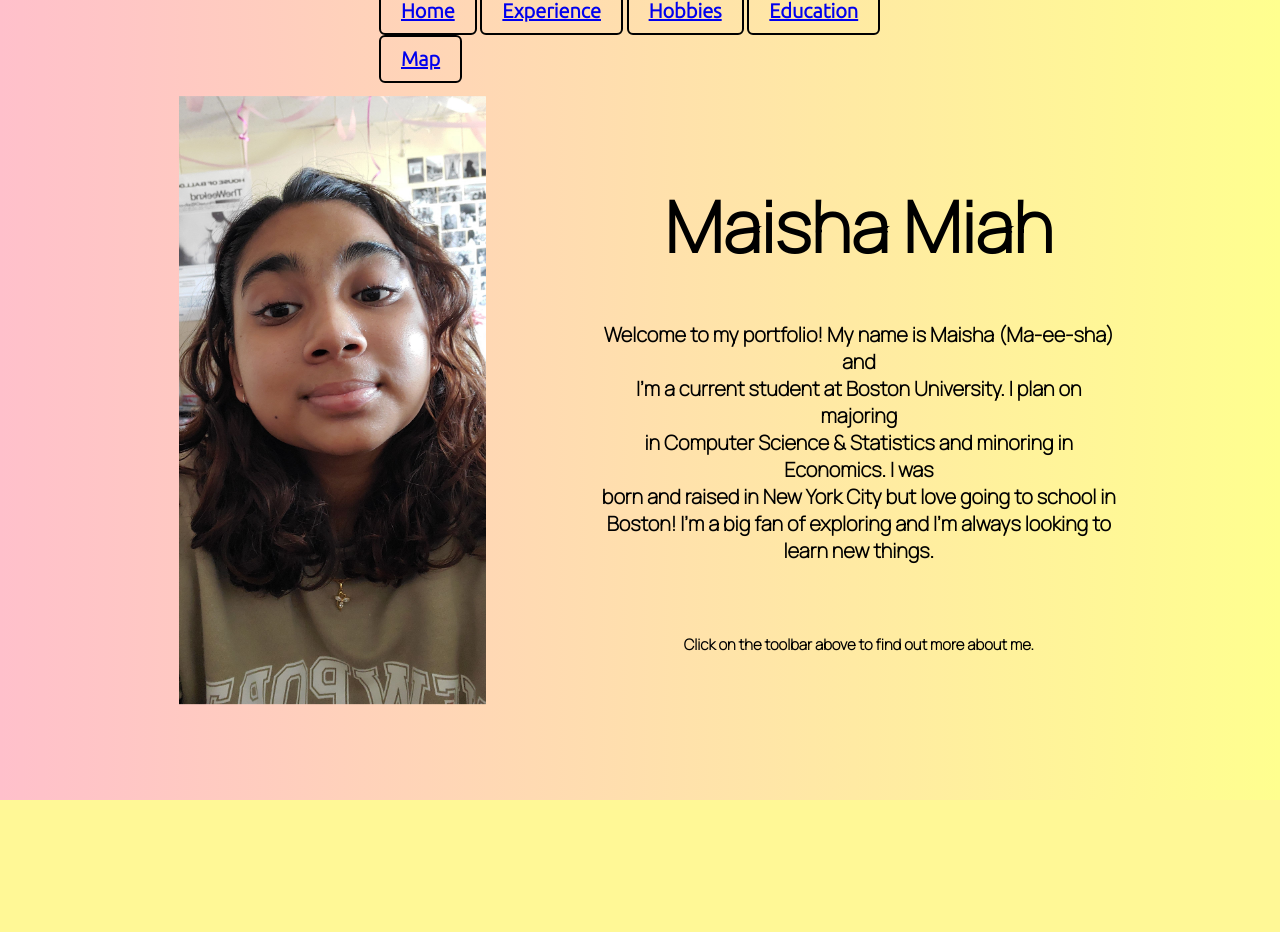
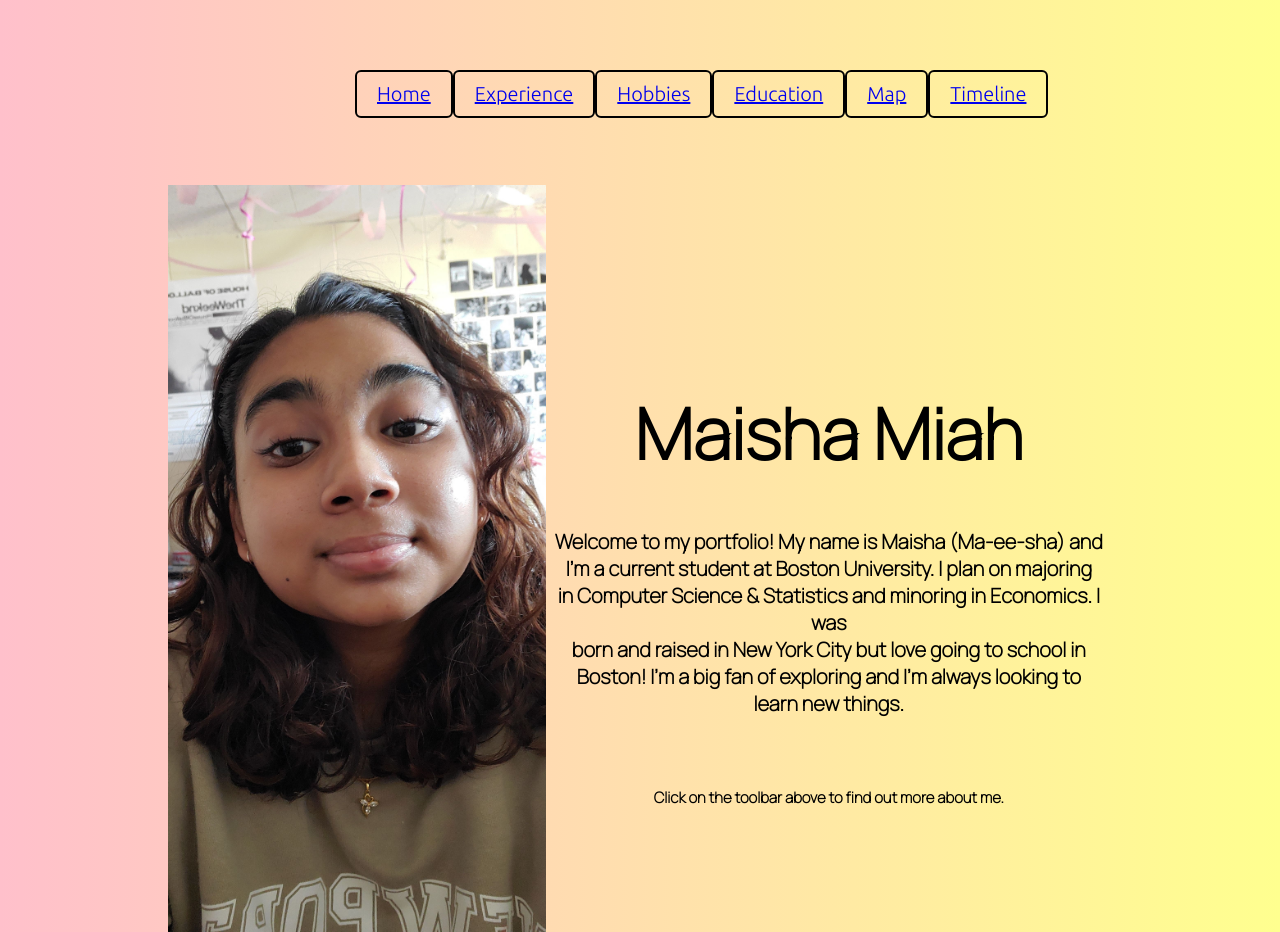
Before and after one commit to mmiah00/Personal-Portfolio, a Flask app: page / in a window 1280 px wide; the page is wider, and only the part inside the window is pictured. Before the commit the page ends 800 px from the top of that part, so only its background shows below. Run offline with Flask 2, Linux system fonts and the light colour scheme; parts of the project's set-up code (start-up, migrations or seed data) failed here and were passed over.

Commit message:
made CSS changes to each of the pages

```diff
--- a/app/app.py
+++ b/app/app.py
@@ -70,11 +70,13 @@ def post_time_line_post():
         email = request.form['email']
         content = request.form['content']
         if content == "":
+            # page = render_template('error.html', title="Invalid content")
             return Response(
             "Invalid content",
             status=400,
             )
         elif name == "":
+            # page = render_template('error.html', title="Invalid name")
             return Response(
             "Invalid name",
             status=400,
@@ -84,15 +86,14 @@ def post_time_line_post():
                 timeline_post = TimelinePost.create(name=name, email=email, content=content)
                 return model_to_dict(timeline_post)
             else:
+                # page = render_template('error.html', title="Invalid email")
                 return Response(
                 "Invalid email",
                 status=400,
                 )
     except:
-	    return Response(
-        "Invalid name",
-        status=400,
-    )
+        # page = render_template('error.html', title="Invalid name")
+	    return Response("Invalid name", status=400)
 
 @app.route('/api/timeline_post', methods=['GET'])
 def get_time_line_post():
@@ -103,13 +104,25 @@ def get_time_line_post():
 		]
 	}
 
+# @app.route('/api/timeline_post/<int:nid>', methods=['DELETE'])
+# def delete_time_line_post(nid):
+#     try:
+#         obj=TimelinePost.get(TimelinePost.id==nid)
+#         obj.delete_instance()
+#         return get_time_line_post()
+#         # return "Done"
+#     except TypeError:
+#         from traceback import format_exec
+#         print(format_exec())
+
 @app.route('/api/timeline_post/<int:nid>', methods=['DELETE'])
 def delete_time_line_post(nid):
-    try:
-        obj=TimelinePost.get(TimelinePost.id==nid)
-        obj.delete_instance()
-        return get_time_line_post()
-        # return "Done"
-    except TypeError:
-        from traceback import format_exec
-        print(format_exec())
+	post_to_delete = TimelinePost.delete().where(TimelinePost.id == nid)
+	post_to_delete.execute()
+	print("Deleted successfully")
+	# return {
+	# 	'timeline_posts': [
+	# 		model_to_dict(p)
+	# 		for p in TimelinePost.select().order_by(TimelinePost.created_at.desc())
+	# 	]
+	# }
--- a/app/static/styles/main.css
+++ b/app/static/styles/main.css
@@ -14,20 +14,64 @@ h1 {
 body {
     background-image: linear-gradient(to right, pink, #FFFF8F);
     background-size: cover;
-    width: auto;
-    overflow-x: hidden;
+    overflow-x: scroll;
     font-family: "Ubuntu", sans-serif;
-    margin: 0px;
+    margin: 50px;
 }
 
-ul {
-    list-style-type: none;
-    margin: 0;
-    padding: 0;
+/* *********** FOR NAVBAR *********** */
+.nav-bar {
+    align-self: flex-start;
+    /*border: 2px solid red;*/ /*for debugging*/
 }
 
-li {
-    display: inline;
+.nav-bar ul{
+    list-style-type: none;
+    display: inline-flex;
+    margin: 10px;
+    padding: 10px;
+    margin-left: 25%;
+    margin-right: 25%;
+}
+
+.nav-bar li{
+    padding: 10px 20px;
+    font-size: 20px;
+    border-radius: 6px;
+    text-align: center;
+    border: 2px solid black;
+    outline: 1px;
+    color: #0e0000;
+}
+
+/* *********** FOR HOMEPAGE *********** */
+.home {
+    width: fit-content;
+    margin-left: 10%;
+    margin-right: 10%;
+    /* border: 2px solid red; */ /* for debugging */
+}
+
+.home img{
+    width : 40%;
+    height : 40%;
+    display: left;
+    float: left;
+}
+
+.home .home-content p{
+    text-align: center;
+    font-size: 20px;
+    font-weight: 700;
+}
+
+.home-content h1 {
+    font-size: 70px;
+    font-weight: 700;
+}
+
+.home-content{
+    transform: translate(0px, 200px);
 }
 
 /* *********** FOR CARD *********** */
@@ -50,158 +94,13 @@ li {
    padding: 2px 16px;
 }
 
-/* *********** FOR NAVIGATION *********** */
-
-.nav-bar {
-    /* width: 100%;
-    height: auto;  */
-    margin: auto;
-    position: relative;
-    width: 80%;
-    padding: 10px;
-    /* background-color: #1C539F; */
-    font-weight: 700;
-    /* border: 5px solid #ff8827; */
-}
-
-.nav-bar .buttons li{
-    display: inline-flex;
-    padding: 10px 20px;
-    font-size: 20px;
-    text-align: center;
-    text-decoration: none;
-    color: #0e0000;
-    border-radius: 6px;
-    border: 2px solid black;
-    /* outline: 1px;   */
-}
-
-.nav-bar .buttons {
-    width: auto;
-    height: auto;
-    max-width: fit-content;
-    position: absolute;
-    top: 50%;
-    left: 50%;
-    padding-top: 50px;
-    transform: translate(-50%, -50%);
-    /* border: 5px solid #ca36e0; */
-    /* margin: -35px 0 0 -35px; */
-}
-
-.nav-content {
-    margin: 0;
-    width: 80%;
-    height: auto;
-    position: absolute;
-    top: 50%;
-    left: 50%;
-    -ms-transform: translate(-50%, -50%);
-    transform: translate(-50%, -50%);
-    padding: 10px;
-    /* border: 5px solid #FFFF00; */
-}
-
-.nav-content nav {
-    display: block;
-    width: 100%;
-    text-align: right;
-    padding-top: 0px;
-    padding-right: 0px;
-}
-
-.profile {
-    background-color: #1d539f !important;
-    text-align: center;
-    height: 320px;
-    margin-bottom: 50px;
-}
-
-.profile img {
-        border-radius: 50%;
-        max-width: 100%;
-        max-height: 100%;
-        margin-left: auto;
-        margin-right: auto;
-        display: block;
-        padding: 20px;
-}
-
-.profile .profile-picture {
-    margin-bottom: 30px;
-    height: 200px;
-}
-
-.banner {
-    padding: 20px 0px 50px 0px;
-    height: 150px;
-    background-color: #1d539f;
-}
-
-.banner .logo {
-    max-width:180px;
-    max-height:60px;
-    width: auto;
-    height: auto;
-}
-
-.banner .title {
-    color: white;
-    font-size: 50px;
-    font-weight: 700;
-}
-
-/* *********** FOR HOMEPAGE *********** */
-
-.home-content {
-    margin: 0;
-    width: 50%;
-    position: absolute;
-    top: 50%;
-    left: 45%;
-    -ms-transform: translateY(-50%);
-    transform: translateY(-50%);
-    padding: 10px;
-    text-align:center;
-    /* border: 5px solid #3a29d4; */
-}
-
-.home-content h1 {
-    font-size: 70px;
-    font-weight: 700;
-}
-
-.home-content p {
-    font-size: 20px;
-    font-weight: 700;
-}
-
-.home-img {
-    width: 40%;
-    height: auto;
-    display: flex;
-    justify-content: center;
-    /* border: 5px solid #ff001e; */
-}
-
-.home-img:hover {
-    opacity: 0.75;
-}
-
 /* *********** FOR EXPERIENCE PAGE *********** */
 .experience {
     width: 100%;
     height: auto;
-    -ms-transform: translateY(400%);
-    transform: translateY(400%);
     /* border: 2px solid #ff001e; */
 }
 
-.experience h1 {
-    font-size: 50px;
-    font-weight: 700;
-    text-align: center;
-}
 .entry {
     width: 500px;
     height: 250px;
--- a/app/templates/index.html
+++ b/app/templates/index.html
@@ -1,11 +1,12 @@
 {%extends "navlayout.html"%}
 {%block content%}
 <div class="home">
-    <div class="home-img">
-        <img src="static/img/Maisha Headshot.jpg" alt="profile picture" width = 75% height = 75% aling="center" border-radius=50%>
-    </div>
-
+    <!-- <div class="home-img"> -->
+        <!-- <img src="static/img/Maisha Headshot.jpg" alt="profile picture" width = 75% height = 75% aling="center" border-radius=50%> -->
+    <!-- </div>  -->
+    <img src="static/img/Maisha Headshot.jpg" alt="profile picture">
     <div class="home-content">
+        <!-- <img src="static/img/Maisha Headshot.jpg" alt="profile picture"> -->
         <h1> Maisha Miah </h1>
         <p>
             Welcome to my portfolio! My name is Maisha (Ma-ee-sha) and <br>
--- a/app/templates/navlayout.html
+++ b/app/templates/navlayout.html
@@ -19,14 +19,11 @@
       rel="stylesheet"
     />
     <link lang="sass" rel="stylesheet" href="./static/styles/main.css" />
-    <title>MLH Fellow</title>
+    <title>{{ title }}</title>
   </head>
   <body>
     <header>
-      <div class="nav-content">{% block content %} {% endblock %}</div>
-
       <div class="nav-bar">
-        <div class="buttons">
         <nav>
           <ul>
             <li><a href="{{ url_for('index')}}">Home</a></li>
@@ -34,10 +31,11 @@
             <li><a href="{{ url_for('hobbies')}}">Hobbies</a></li>
             <li><a href="{{ url_for('education')}}">Education</a></li>
             <li><a href="{{ url_for('myMap')}}">Map</a></li>
+            <li><a href="{{ url_for('timeline')}}">Timeline</a></li>
           </ul>
         </nav>
       </div>
-      </div>
+      <div class="nav-content">{% block content %} {% endblock %}</div>
     </header>
   </body>
 </html>
```
Also changed, not shown: other parts of app/static/styles/main.css (+23 -30 lines), app/templates/hobbies.html (+10 -10 lines), app/templates/timeline.html (+11 -31 lines). Lines whose indentation alone changed are shown as unchanged.
